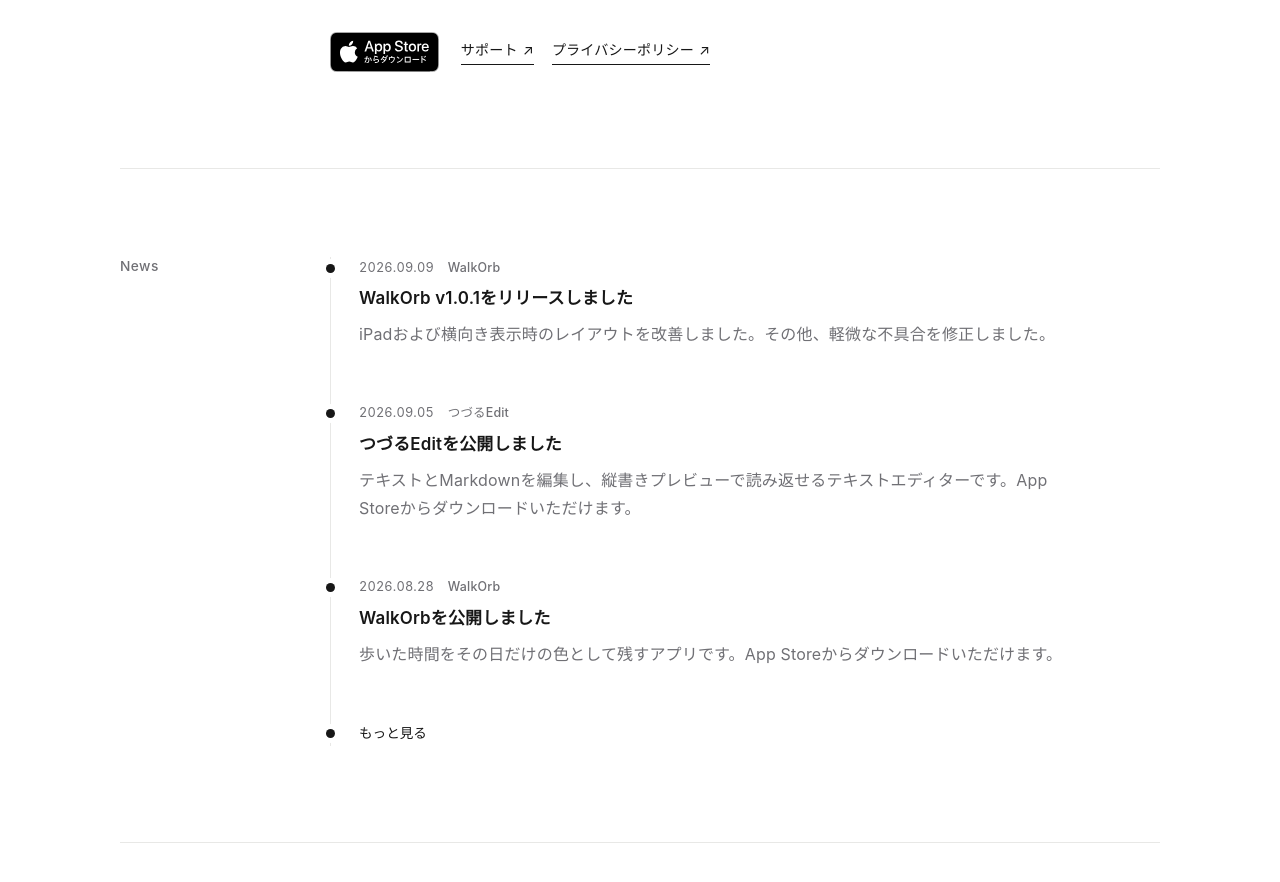
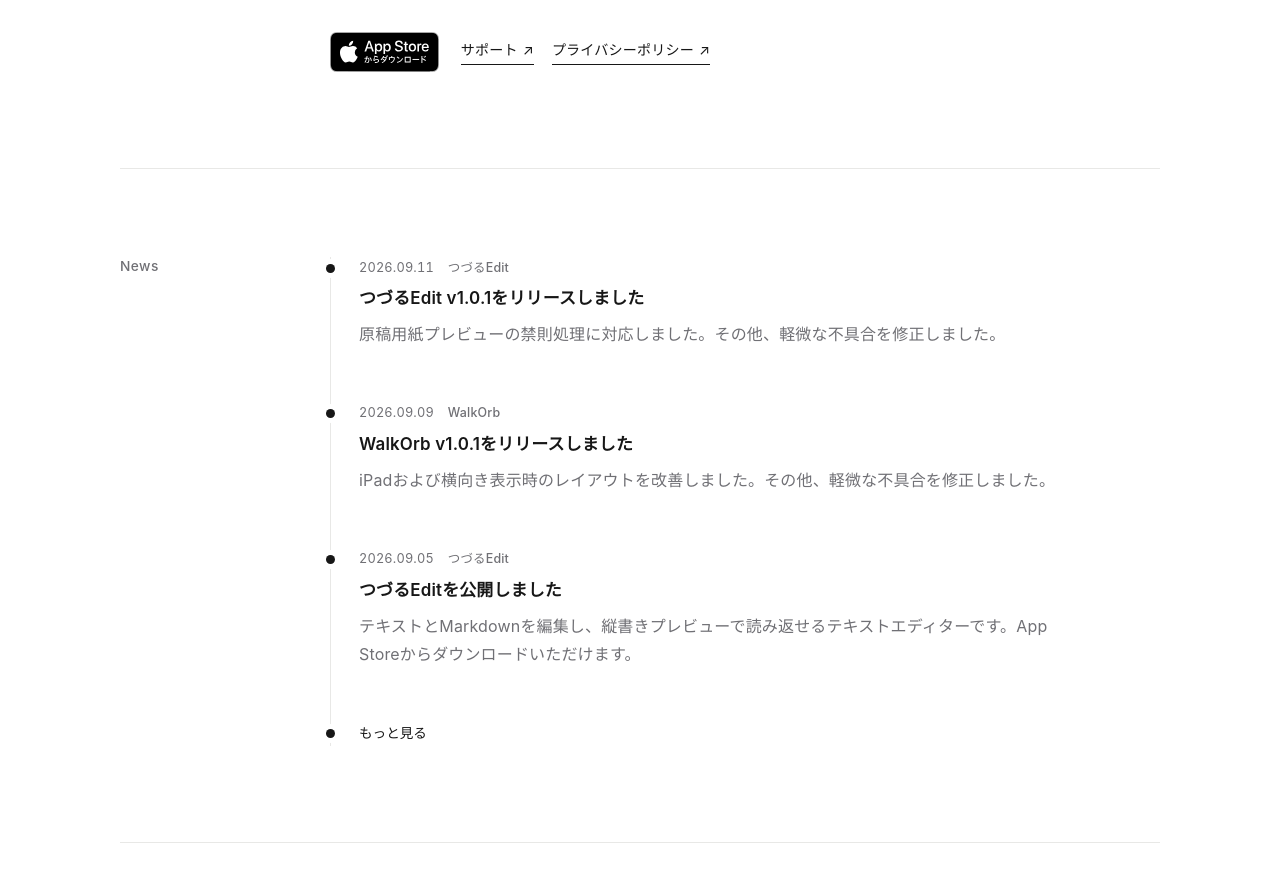
Before and after one commit to breakfast-orbit/breakfast-orbit.github.io, a Jekyll site: the page built from index.html, in a window 1280 px wide and 900 px high, scrolled down 1255 px. Shown: the top 882 px of the window. Built offline with Jekyll 4.4.1, drawn with Linux system fonts in a browser that asks for light colours; some web fonts are replaced.

Commit message:
ニュースにTsuzuruEdit 1.0.1のリリース情報を追加

```diff
--- a/_data/news/en.json
+++ b/_data/news/en.json
@@ -1,4 +1,10 @@
 [
+  {
+    "date": "2026-09-11",
+    "app": "TsuzuruEdit",
+    "title": "TsuzuruEdit 1.0.1 is now available",
+    "body": "We added support for Japanese line-breaking rules in manuscript paper preview and fixed a few minor bugs."
+  },
   {
     "date": "2026-09-09",
     "app": "WalkOrb",
--- a/_data/news/ja.json
+++ b/_data/news/ja.json
@@ -1,4 +1,10 @@
 [
+  {
+    "date": "2026-09-11",
+    "app": "つづるEdit",
+    "title": "つづるEdit v1.0.1をリリースしました",
+    "body": "原稿用紙プレビューの禁則処理に対応しました。その他、軽微な不具合を修正しました。"
+  },
   {
     "date": "2026-09-09",
     "app": "WalkOrb",
```
